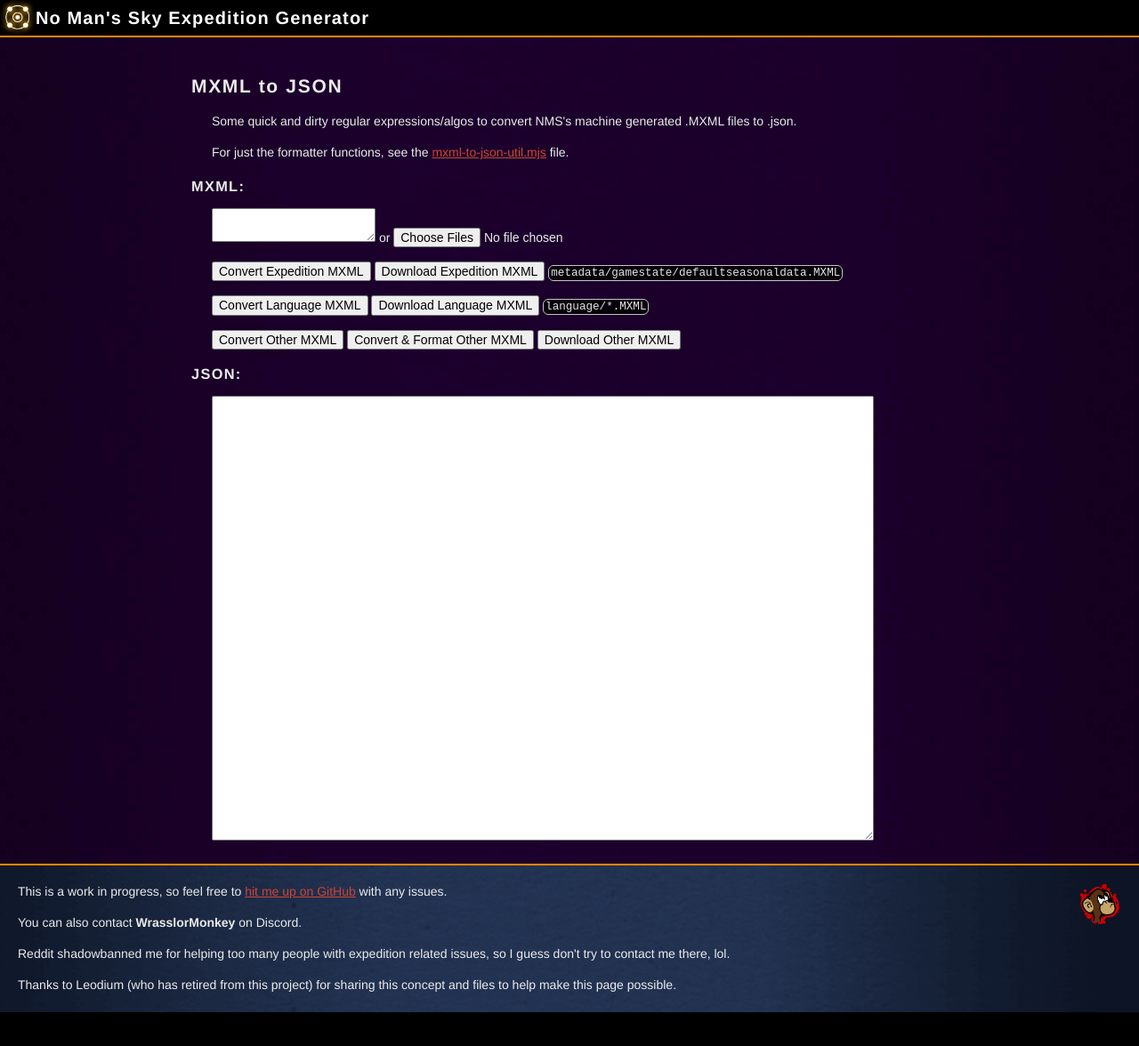
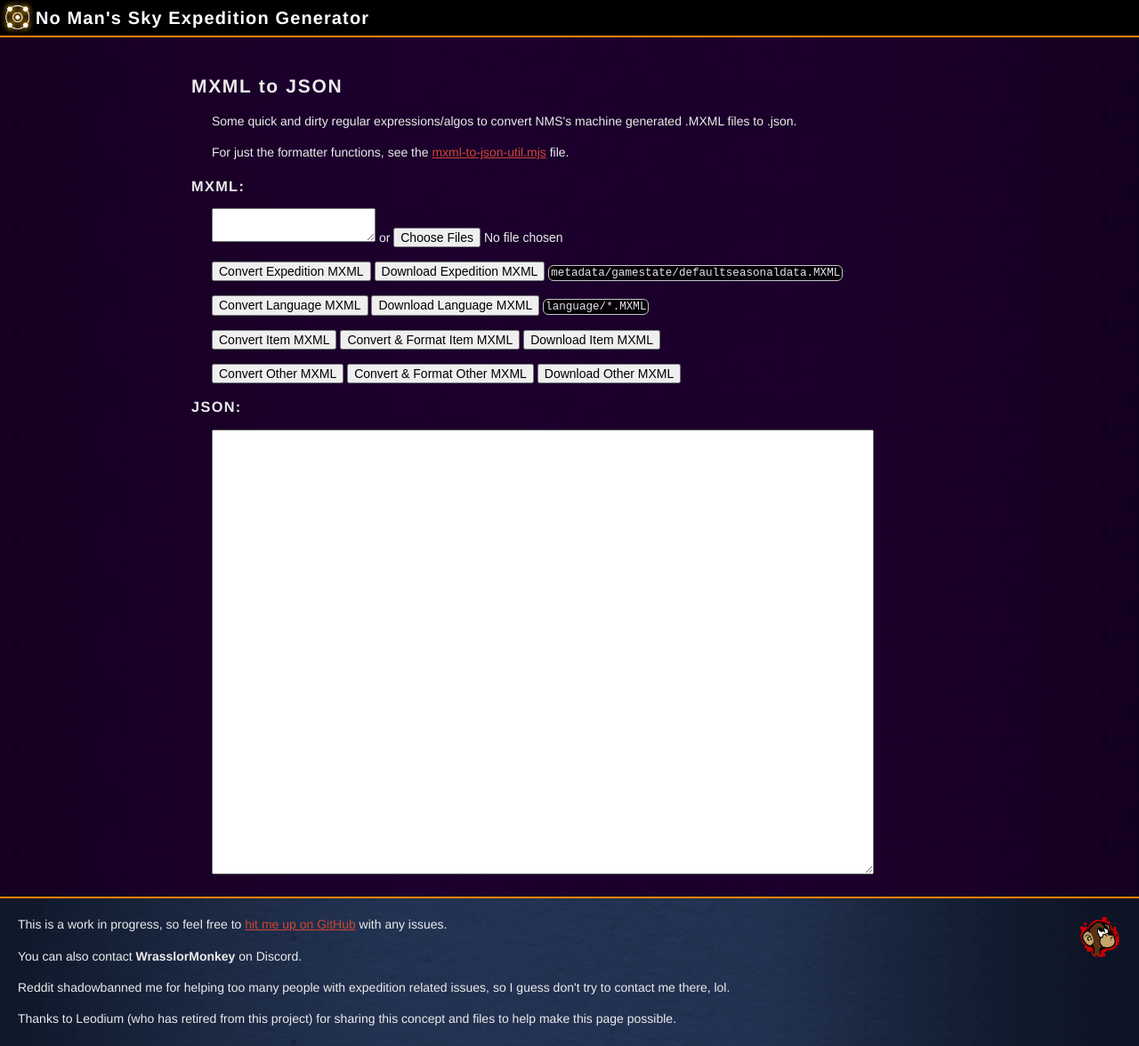
Before and after one commit to cwmonkey/nms-expeditions, a Jekyll site: the page built from tools/mxml-to-json/index.html, in a window 1280 px wide. Shown: the whole page at 89% size. Built offline with Jekyll 4.4.1, drawn with Linux system fonts in a browser that asks for light colours; some web fonts are replaced; before the commit the page ends 1138 px from its top, so only the background shows below that; some of the changed lines change nothing that is shown.

Commit message:
Adding "item" convert/combine
Also fixing broken language escapes

```diff
--- a/js/shared/mxml-to-json-util.mjs
+++ b/js/shared/mxml-to-json-util.mjs
@@ -85,9 +85,30 @@
     .replace(/<\?xml.+?\?>\n/, '')
     .replace(/<!--.+?-->\n/, '')
     .replace(/\t+<Property name="Table"[^>]*>\n/g, '')
-    .replace(/\t+<Property name="Id" value="([^"]+)"[\s\S]+?name="USEnglish" value="([^"]+)" \/>/g, '"$1": "$2",')
+    .replace(/\t+<Property name="Id" value="([^"]+)"[\s\S]+?name="USEnglish" value="([^"]+)" \/>/g, '"$1":"$2",')
     .replace(/\t+<\/Property>\n/g, '')
+    .replace(/\\/g, '\\\\') // Fix broken escapes
     .replace(/<Data.+?>/, '{')
+    .replace(/<\/Data>/, '}')
+    .replace(/,\n}/, "\n}")
+    ;
+}
+
+////////////////////////////////
+// Convert item/title MXMLs to key:value .json
+////////////////////////////////
+
+export function itemsMXMLtoJSON(xmlText) {
+  return xmlText
+    .replace(/[\r\0]/g, '')
+    .replace(/<\?xml.+?\?>\n/, '')
+    .replace(/<!--.+?-->\n/, '')
+    .replace(/<Data.+?>/, '{')
+    .replace(/(?<=\n)\t\t<Property name="Table" value="[^"]+" _id="([^"]+)">[\s\S]+?<Property name="NameLower" value="([^"]+)" \/>[\s\S]+?\n\t\t<\/Property>/g, '"$1": "$2",')
+    .replace(/(?<=\n)\t\t<Property name="Titles" value="[^"]+" _id="([^"]+)">[\s\S]+?<Property name="Title" value="([^"]+)" \/>[\s\S]+?\n\t\t<\/Property>/g, '"$1": "$2",')
+    .replace(/(?<=\n)\t<Property name="[^"]+" \/>\n/, '')
+    .replace(/(?<=\n)\t<\/Property>\n/, '')
+    .replace(/(?<=\n)\t<Property name="(Table|Titles)">\n/, '')
     .replace(/<\/Data>/, '}')
     .replace(/,\n}/, "\n}")
     ;
--- a/js/tools/mxml-to-json.js
+++ b/js/tools/mxml-to-json.js
@@ -1,4 +1,4 @@
-import { defaultseasonaldataMXMLtoJSON, languageMXMLtoJSON, otherMXMLtoJSON } from '../shared/mxml-to-json-util.mjs';
+import { defaultseasonaldataMXMLtoJSON, languageMXMLtoJSON, otherMXMLtoJSON, itemsMXMLtoJSON } from '../shared/mxml-to-json-util.mjs';
 import { disableButton, enableButton, downloadFile } from '../shared/tools-util.mjs';
 
 ///////////////////////////////
@@ -23,6 +23,7 @@
 
 const $mxml = $('#mxml');
 
+// Language
 async function convertLanguage(download) {
   disableButton($buttons);
 
@@ -52,10 +53,10 @@
   convertLanguage(true);
 }
 
-// Language
 $('#convert_language').on('click', convertLanguage);
 $('#download_language').on('click', downloadLanguage);
 
+// Expedition
 async function convertSeasonal(download) {
   disableButton($buttons);
 
@@ -85,10 +86,56 @@
   convertSeasonal(true);
 }
 
-// Expedition
 $('#convert').on('click', convertSeasonal);
 $('#download').on('click', downloadSeasonal);
 
+// Items
+async function convertItems(download, format) {
+  disableButton($buttons);
+
+  const fileInput = document.getElementById('fileInput');
+  const file = fileInput.files[0];
+  let xmlText = '';
+
+  if (file) {
+    xmlText = await readFile(file);
+  } else {
+    xmlText = $mxml.val();
+    // localStorage.setItem('mxml', xmlText);
+  }
+
+  let json = itemsMXMLtoJSON(xmlText);
+
+  enableButton($buttons);
+
+  if (download === true) {
+    downloadFile(json, file.name.replace('.MXML', '.MXML.json'));
+  } else {
+    if (format === true) {
+      try {
+        json = JSON.stringify(JSON.parse(json), false, "\t");
+      } catch(err) {
+        console.log('ERROR', err);
+      }
+    }
+
+    $('#json').val(json);
+  }
+}
+
+async function downloadItems() {
+  convertItems(true);
+}
+
+async function formatItems() {
+  convertItems(false, true);
+}
+
+$('#convert_items').on('click', convertItems);
+$('#format_items').on('click', formatItems);
+$('#download_items').on('click', downloadItems);
+
+// Other
 async function convertOther(download, format) {
   disableButton($buttons);
 
@@ -114,7 +161,7 @@
       try {
         json = JSON.stringify(JSON.parse(json), false, "\t");
       } catch(err) {
-        console.log('ERROR', err)
+        console.log('ERROR', err);
       }
     }
 
@@ -130,7 +177,6 @@
   convertOther(false, true);
 }
 
-// Other
 $('#convert_other').on('click', convertOther);
 $('#format_other').on('click', formatOther);
 $('#download_other').on('click', downloadOther);
--- a/tools/mxml-to-json/index.html
+++ b/tools/mxml-to-json/index.html
@@ -33,6 +33,11 @@
       <code>language/*.MXML</code>
     </p>
     <p>
+      <button type="button" id="convert_items">Convert Item MXML</button>
+      <button type="button" id="format_items">Convert &amp; Format Item MXML</button>
+      <button type="button" id="download_items">Download Item MXML</button>
+    </p>
+    <p>
       <button type="button" id="convert_other">Convert Other MXML</button>
       <button type="button" id="format_other">Convert &amp; Format Other MXML</button>
       <button type="button" id="download_other">Download Other MXML</button>
```
